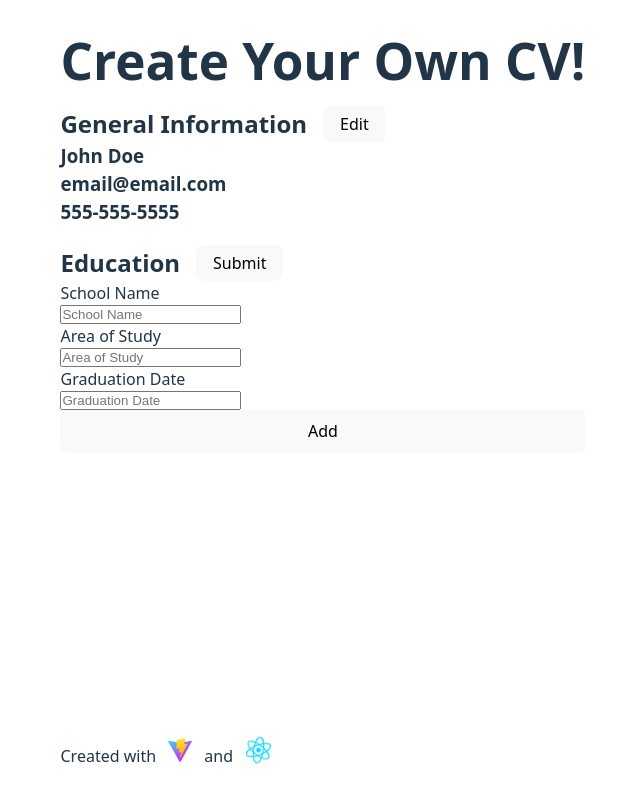
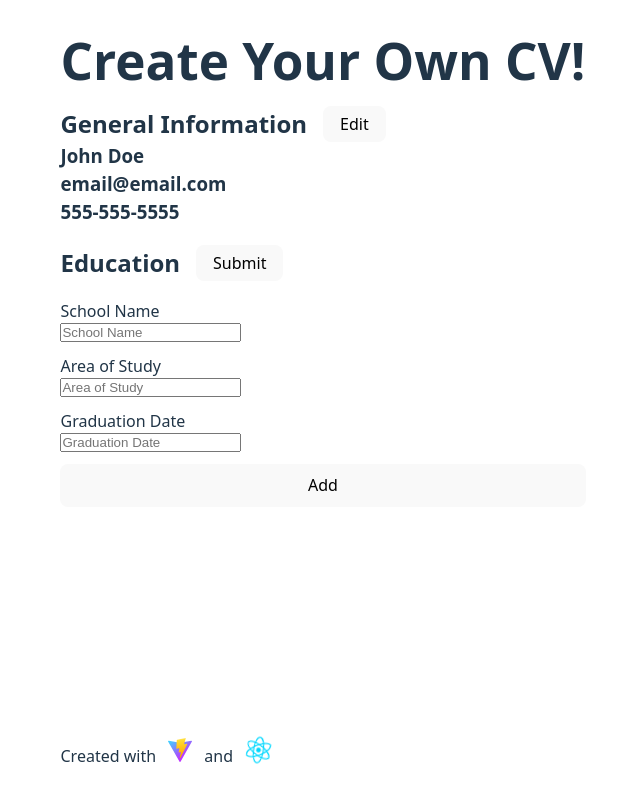
Before and after one commit to jkaps9/cv-application, a React (Vite) app: page / in a window 1280 px wide. Shown: the whole page, without its empty margins (317-957 px from the left). Built offline with nearby package versions, Linux system fonts and the light colour scheme.

Commit message:
style add education section

```diff
--- a/src/components/AddEducationItem.jsx
+++ b/src/components/AddEducationItem.jsx
@@ -20,7 +20,7 @@ export default function AddItem({ onAddItem }) {
   }
 
   return (
-    <>
+    <div className="add-education">
       <label>
         School Name
         <input
@@ -57,6 +57,6 @@ export default function AddItem({ onAddItem }) {
       >
         Add
       </button>
-    </>
+    </div>
   );
 }
--- a/src/styles/Education.css
+++ b/src/styles/Education.css
@@ -1,3 +1,10 @@
 ul {
   list-style: none;
 }
+
+.add-education {
+  margin: 18px 0;
+  display: flex;
+  flex-direction: column;
+  gap: 12px;
+}
```
